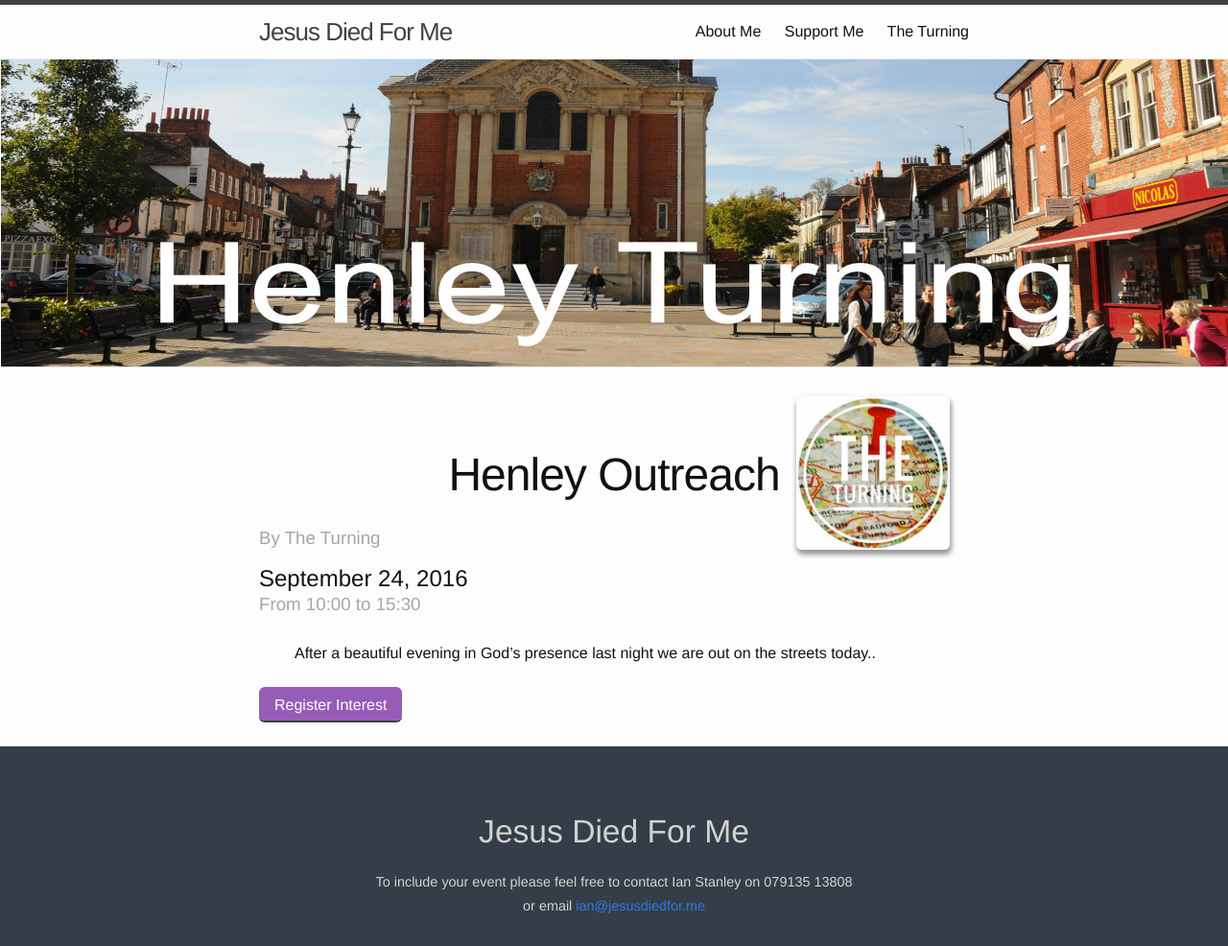
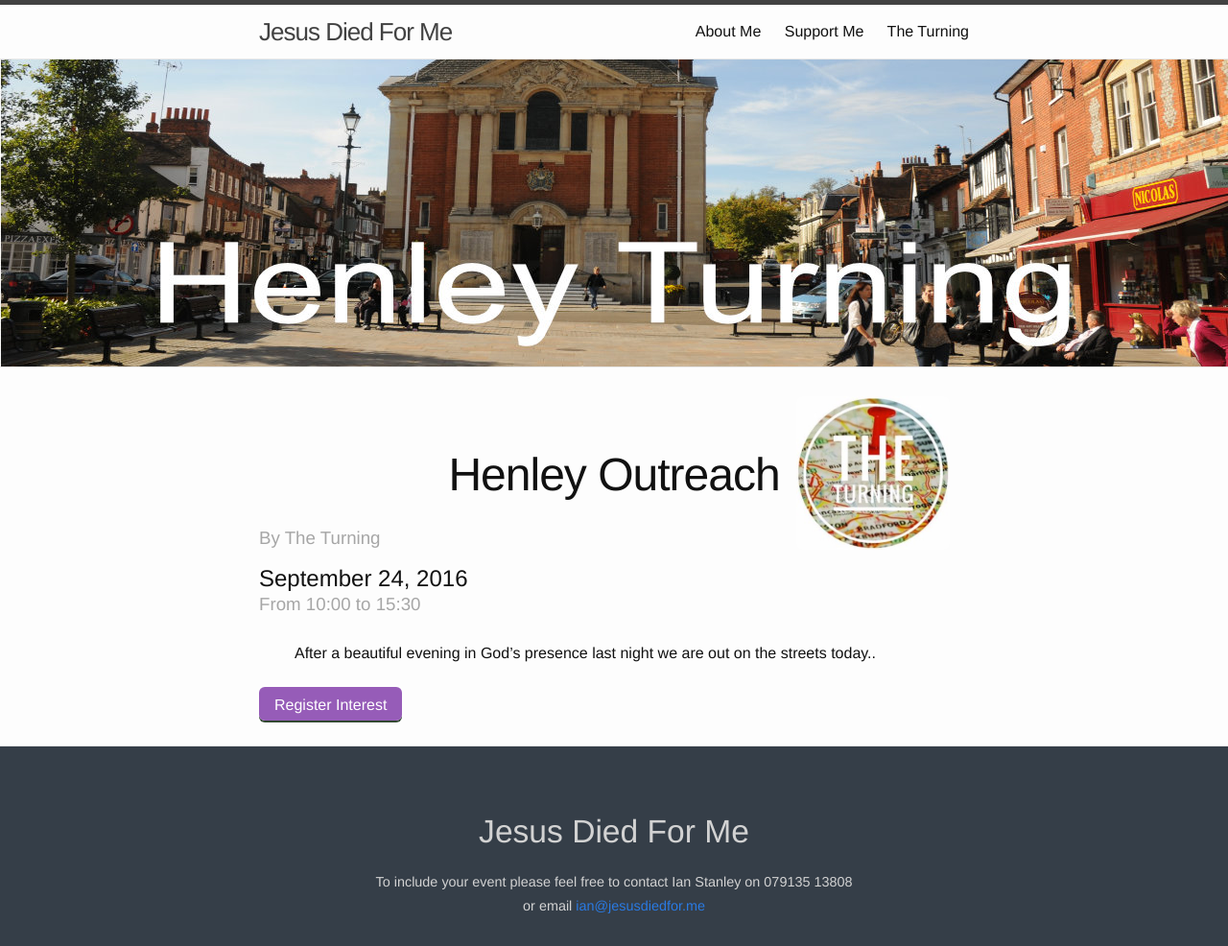
Before and after one commit to readingoutreach/Reading-Festival-Outreach-2016, a Jekyll site: the page built from _posts/2016-09-24-henley.md, in a window 1280 px wide. Shown: the whole page at 96% size. Built offline with Jekyll 4.4.1, drawn with Linux system fonts in a browser that asks for light colours.

Commit message:
remove box shadow

```diff
--- a/_sass/_layout.scss
+++ b/_sass/_layout.scss
@@ -399,7 +399,7 @@
   width: 160px;
   border-radius: 6px;
   background-size: cover;
-  box-shadow: 1px 4px 5px 1px rgba(0,0,0,0.4);
+  #box-shadow: 1px 4px 5px 1px rgba(0,0,0,0.4);
 
   @include media-query($on-laptop){
     height: 140px;
```
